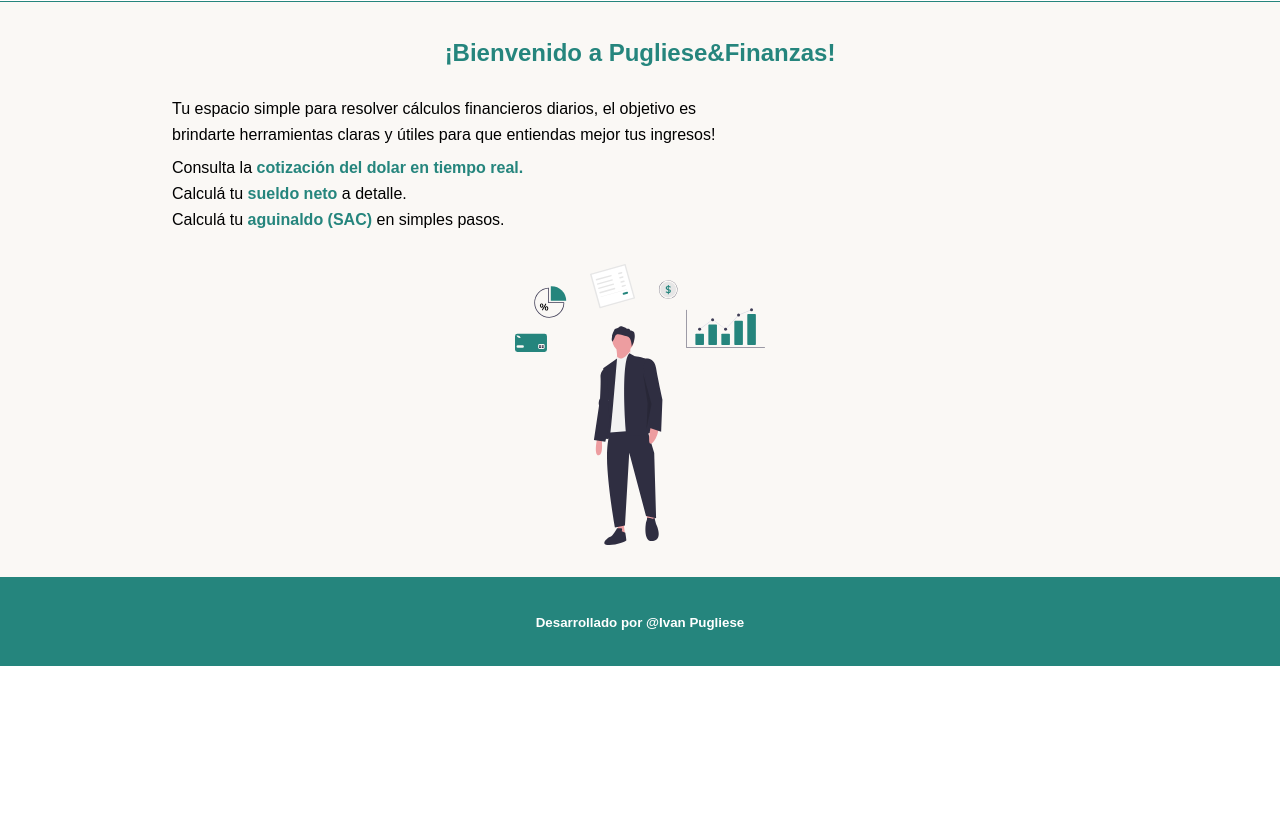
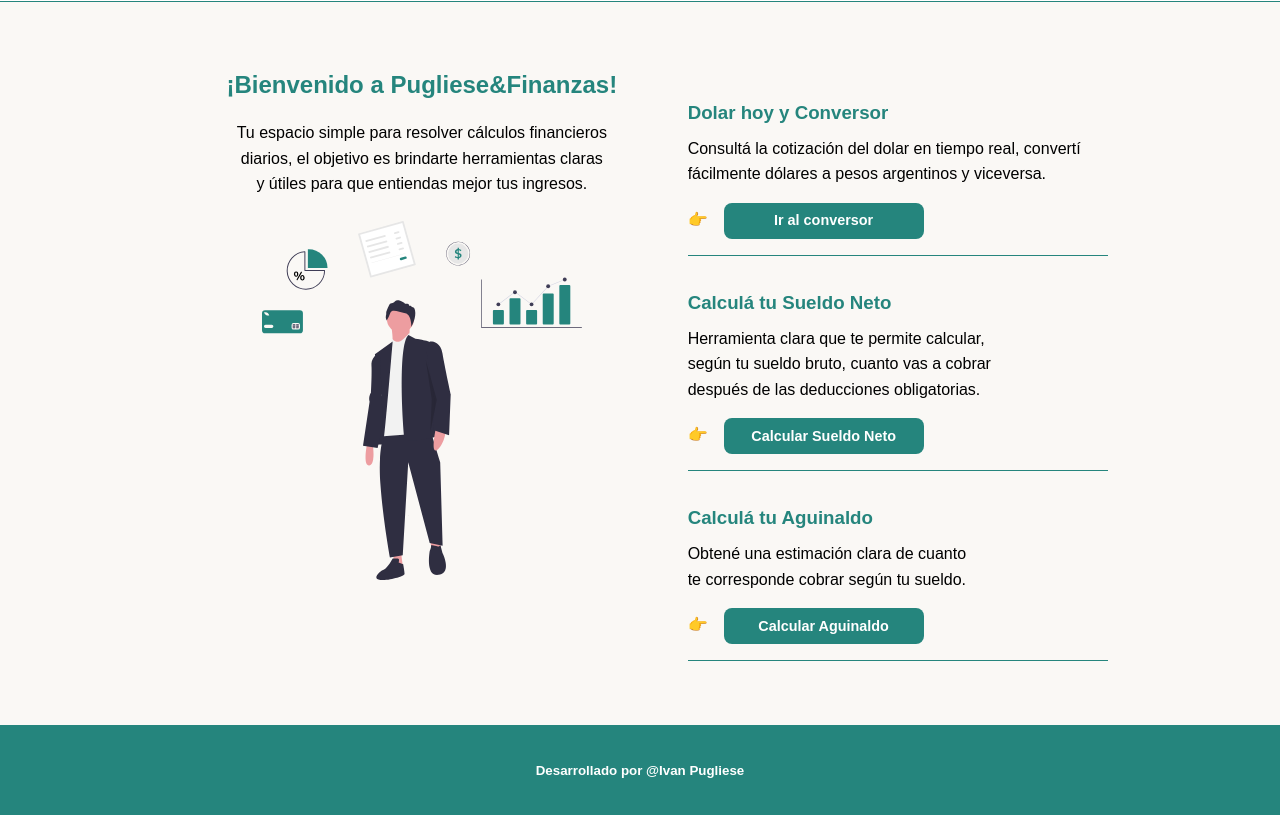
Before and after one commit to ivanpugliese1/app-aguinaldo-conversion, a website built with Vite: page index.html in a window 1280 px wide. Shown: the part 50-865 px from the top of the page. Before the commit the page ends 800 px from the top, so only its background shows below. Built offline with nearby package versions, Linux system fonts and the light colour scheme; a web font is replaced by a local one.

Commit message:
Finalizando estilos de la página de inicio

```diff
--- a/index.html
+++ b/index.html
@@ -7,7 +7,7 @@
   <title>Inicio</title>
   <link rel="stylesheet" href="./src/styles/main.css">
   <link rel="stylesheet" href="./src/styles/pages/inicio.css">
-  <script type="module" src="/src/main.js" defer></script>
+  <script type="module" src="./src/main.js" defer></script>
 </head>
 
 <body>
@@ -80,26 +80,44 @@
   <main>
     <section class="welcome-section">
       <div class="width-page">
-        <h1>¡Bienvenido a Pugliese&Finanzas!</h1>
-        <p>Tu espacio simple para resolver cálculos financieros diarios, el objetivo es brindarte herramientas claras y
-          útiles para que entiendas mejor tus ingresos!</p>
-        <ul>
-          <li>Consulta la <strong>cotización del dolar en tiempo real.</strong></li>
-          <li>Calculá tu <strong>sueldo neto</strong> a detalle.</li>
-          <li>Calculá tu <strong>aguinaldo (SAC)</strong> en simples pasos.</li>
-        </ul>
-        <img src="./src/images/welcome-image.svg"
-          alt="Imágen ilustrativa de la página de bienvenida, relacionada a finanzas personales.">
+        <div class="welcome-section-title">
+          <h1>¡Bienvenido a Pugliese&Finanzas!</h1>
+          <p>Tu espacio simple para resolver cálculos financieros diarios, el objetivo es brindarte herramientas claras
+            y
+            útiles para que entiendas mejor tus ingresos.</p>
+          <img src="./src/images/welcome-image.svg"
+            alt="Imágen ilustrativa de la página de bienvenida, relacionada a finanzas personales.">
+        </div>
+        <div class="welcome-section-tools">
+          <div class="tools-items">
+            <h3>Dolar hoy y Conversor</h3>
+            <p>Consultá la cotización del dolar en tiempo real, convertí fácilmente dólares a pesos argentinos y
+              viceversa.</p>
+            <div><span>👉</span><a href="./src/pages/dolar.html">Ir al conversor</a></div>
+
+          </div>
+          <div class="tools-items">
+            <h3>Calculá tu Sueldo Neto</h3>
+            <p>Herramienta clara que te permite calcular, según tu sueldo bruto, cuanto vas a cobrar después de las
+              deducciones
+              obligatorias.</p>
+            <div>
+              <span>👉</span><a href="./src/pages/sueldo.html">Calcular Sueldo Neto</a>
+            </div>
+
+          </div>
+          <div class="tools-items">
+            <h3>Calculá tu Aguinaldo</h3>
+            <p>Obtené una estimación clara de cuanto te corresponde cobrar según tu sueldo.</p>
+            <div>
+              <span>👉</span><a href="./src/pages/aguinaldo.html">Calcular Aguinaldo</a>
+            </div>
+
+          </div>
+        </div>
       </div>
 
     </section>
-
-    <section class="dolar-section"></section>
-
-    <section class="bonus-section"></section>
-
-    <section class="net-salary-section"></section>
-
   </main>
 
   <footer>
--- a/src/styles/pages/inicio.css
+++ b/src/styles/pages/inicio.css
@@ -1,11 +1,16 @@
 .welcome-section {
+  padding: 2rem 0;
   background-color: #FAF8F5;
 
   >div {
     display: flex;
     flex-direction: column;
     justify-content: center;
-    gap: 0.5rem;
+    gap: 1rem;
+
+    .welcome-section-title {
+      display: flex;
+      flex-direction: column;
 
       h1 {
         text-align: center;
@@ -18,4 +23,66 @@
         margin-top: 1.5rem;
       }
     }
+
+    .welcome-section-tools {
+      display: flex;
+      flex-direction: column;
+      gap: 2rem;
+      margin-top: 2rem;
+
+      .tools-items {
+        display: flex;
+        flex-direction: column;
+        gap: 0.5rem;
+        padding-bottom: 1rem;
+        border-bottom: 1px solid var(--primary);
+
+        a {
+          display: inline-block;
+          margin-top: 0.5rem;
+          margin-left: 1rem;
+          text-align: center;
+          align-self: center;
+          width: 200px;
+          padding: 0.4rem;
+          font-family: inherit;
+          font-weight: bold;
+          font-size: 0.9rem;
+          color: #ffffff;
+          background-color: var(--primary);
+          border-radius: 0.5rem;
+          border: none;
+          cursor: pointer;
+          transition: all 0.2s;
+
+          &:hover {
+            transform: scale(1.1);
           }
+        }
+      }
+    }
+  }
+}
+
+
+
+
+@media (min-width: 768px) {
+  .welcome-section {
+    >div {
+      flex-direction: row;
+
+      .welcome-section-title {
+        p {
+          text-align: center;
+        }
+
+        img {
+          width: 320px;
+        }
+      }
+
+
+    }
+  }
+}
```
Lines whose indentation alone changed are shown as unchanged.
